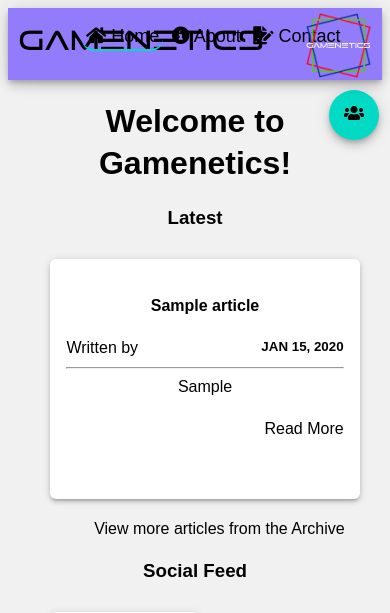
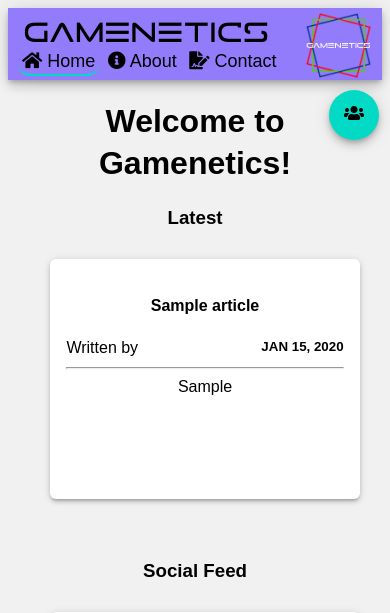
Before and after one commit to MetalHeadCraig/Website, a PHP site: page / in a window 390 px wide; the page is wider, and only the part inside the window is pictured. Shown: the top 613 px of that part. Run offline with PHP 8.4, Linux system fonts and the light colour scheme; tables that the repository leaves empty or names only in its code hold one stand-in row (values such as "Sample post"); some libraries are stand-ins or nearby versions.

Commit message:
Updates from live
Complete updates of live versions. Header fixes, contact form fixes, iframe display bugs fixed etc..

```diff
--- a/css/main.css
+++ b/css/main.css
@@ -173,6 +173,7 @@ i {
   width: 50px;
   height: 50px;
   color: #000;
+  z-index: 1;
 }
 
 #social-call {
@@ -238,9 +239,6 @@ footer {
 }
 
 
-
-
-
 /* all shadow styles courtesy of Scott Roa */
 .shadow--2dp {
   box-shadow: 0 2px 2px 0 rgba(0, 0, 0, 0.14), 0 3px 1px -2px rgba(0, 0, 0, 0.2), 0 1px 5px 0 rgba(0, 0, 0, 0.12);
@@ -278,7 +276,7 @@ footer {
 
 /* Responsive columns */
 @media screen and (max-width: 600px) {
-  .column {
+  .column, .scolumn {
     width: 100%;
     display: block;
     margin-bottom: 20px;
@@ -287,10 +285,20 @@ footer {
 
 /* header */
 @media screen and (max-width: 880px) {
-  header {
+  .header, #nav {
     width: 100%;
     display: block;
     padding: 10px 10px;
+  }
+
+    #name {
+    position: absolute;
+    top: 4%;
+  }
+
+  #nav {
+    top: 40%;
+    left: 0px;
   }
 }
 
--- a/db/connect.php
+++ b/db/connect.php
@@ -1,10 +1,10 @@
 <?php
-$servername = "localhost";
-$username = "root";
-$password = "root";
+$servername = "sql309.byethost.com";
+$username = "b5_23417297";
+$password = "NewGameShow2019";
 
 try {
-    $conn = new PDO("mysql:host=$servername;dbname=game", $username, $password);
+    $conn = new PDO("mysql:host=$servername;dbname=b5_23417297_game", $username, $password);
     // set the PDO error mode to exception
     $conn->setAttribute(PDO::ATTR_ERRMODE, PDO::ERRMODE_EXCEPTION);
 
--- a/index.php
+++ b/index.php
@@ -3,6 +3,14 @@ $page = "home";
 include 'includes/overall/header.php';
 ?>
 
+<div id="fb-root"></div>
+<script>(function(d, s, id) {
+  var js, fjs = d.getElementsByTagName(s)[0];
+  if (d.getElementById(id)) return;
+  js = d.createElement(s); js.id = id;
+  js.src = 'https://connect.facebook.net/en_GB/sdk.js#xfbml=1&version=v3.2';
+  fjs.parentNode.insertBefore(js, fjs);
+}(document, 'script', 'facebook-jssdk'));</script>
 
 		<center><h1>Welcome to Gamenetics!</h1></center>
 
@@ -27,8 +35,17 @@ include 'includes/overall/header.php';
 							<span style="float: left">Written by <a href="#"><?php echo $author['firstname'] . " " . $author['lastname']; ?></a></span>
 							<span class=date> <?php echo date('M d, Y',strtotime($row['adate'])); ?> </span><br>
 							<hr>
-							<?php echo $row['article'] . "<br><br>"; ?>
-							<span style="float: right"><a href="#">Read More</a></span>
+
+
+                            <?php
+                            $string = $row['article'];
+                            if (strlen($string) > 700) {
+                                $trimstring = substr($string, 0, 700). ' <a href="#">...Read More</a>';
+                            } else {
+                                $trimstring = $string;
+                            }
+                            echo $trimstring;
+                            ?>
 							</div>
 				<?php
 					}
@@ -40,7 +57,7 @@ include 'includes/overall/header.php';
 			?>
 		</div>
 		<div style="float: right;">
-			<a href="articles.php">View more articles from the Archive</a>
+			<!-- <a href="articles.php">View more articles from the Archive</a> -->
 		</div>
 
 			<br>
@@ -49,13 +66,36 @@ include 'includes/overall/header.php';
 			<center><h3>Social Feed</h3></center>
   			<div class="scolumn shadow--3dp card">
 					<h4><b>Facebook</b></h4>
-					<iframe src="https://www.facebook.com/plugins/page.php?href=https%3A%2F%2Fwww.facebook.com%2Fsnvgs&tabs=timeline&width=400&height=500&small_header=true&adapt_container_width=true&hide_cover=false&show_facepile=true&appId" width="400" height="500" style="border:none;overflow:hidden" scrolling="no" frameborder="0" allowTransparency="true" allow="encrypted-media"></iframe>
-			</div>
+<div class="fb-page" data-href="https://www.facebook.com/snvgs" data-tabs="timeline" data-width="300" data-height="500" data-small-header="true" data-adapt-container-width="true" data-hide-cover="false" data-show-facepile="true"><blockquote cite="https://www.facebook.com/snvgs" class="fb-xfbml-parse-ignore"><a href="https://www.facebook.com/snvgs">The Video Games Show on Swindon 105.5</a></blockquote></div>
+            </div>
 			<div class="scolumn shadow--3dp card">
 					<h4><b>Twitter</b></h4>
-					<a class="twitter-timeline" data-width="400" data-height="500" data-chrome="nofooter" href="https://twitter.com/snvgs?ref_src=twsrc%5Etfw">Tweets by Gamenetics</a> <script async src="https://platform.twitter.com/widgets.js" charset="utf-8"></script>
+					<a class="twitter-timeline" data-width="300" data-height="500" data-chrome="nofooter" href="https://twitter.com/snvgs?ref_src=twsrc%5Etfw">Tweets by Gamenetics</a> <script async src="https://platform.twitter.com/widgets.js" charset="utf-8"></script>
 			</div>
 		</div>
 		<br>
 
 <?php include 'includes/overall/footer.php'; ?>
+
+<script>
+$(window).on('resize', function() {
+   setTimeout(function(){CMSSpace.changeFBPagePlugin()}, 500);
+});
+
+$(window).on('load', function() {
+   setTimeout(function(){CMSSpace.changeFBPagePlugin()}, 1500);
+});
+
+CMSSpace.changeFBPagePlugin = function () {
+   //getting parent box width
+   var container_width = (Number($('.fb-column').width()) - Number($('.fb-column').css('padding-left').replace("px", ""))).toFixed(0);
+   //getting parent box height
+   var container_height = (Number($('.fb-column').height()) - (Number($('.fb-column-header').height()) + Number($('.fb-column-   header').css('margin-bottom').replace("px", "")) + Number(($('.fb-column').css('padding-top').replace("px", "")*2)))).toFixed(0);
+   if (!isNaN(container_width) && !isNaN(container_height)) {
+      $(".fb-page").attr("data-width", container_width).attr("data-height", container_height);
+   }
+   if (typeof FB !== 'undefined' ) {
+      FB.XFBML.parse();
+   }
+}
+</script>
```
Also changed, not shown: contact.php (+23 -2 lines), admin/addarticle.php (line endings or trailing spaces), admin/changepassword.php (line endings or trailing spaces), admin/includes/admin.php (line endings or trailing spaces), admin/includes/footer.php (line endings or trailing spaces), admin/includes/header.php (line endings or trailing spaces), admin/index.php (line endings or trailing spaces), admin/login.php (line endings or trailing spaces), admin/logout.php (line endings or trailing spaces), articles.php (line endings or trailing spaces), css/articles.css (line endings or trailing spaces), scripts/script.js (line endings or trailing spaces).
